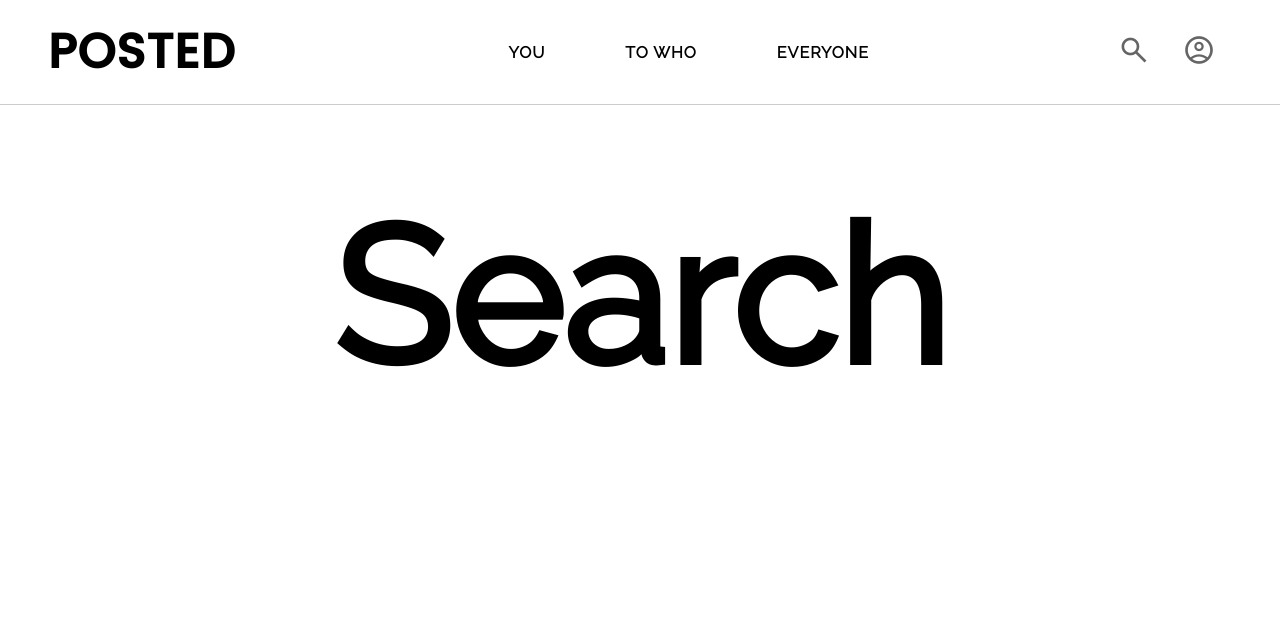
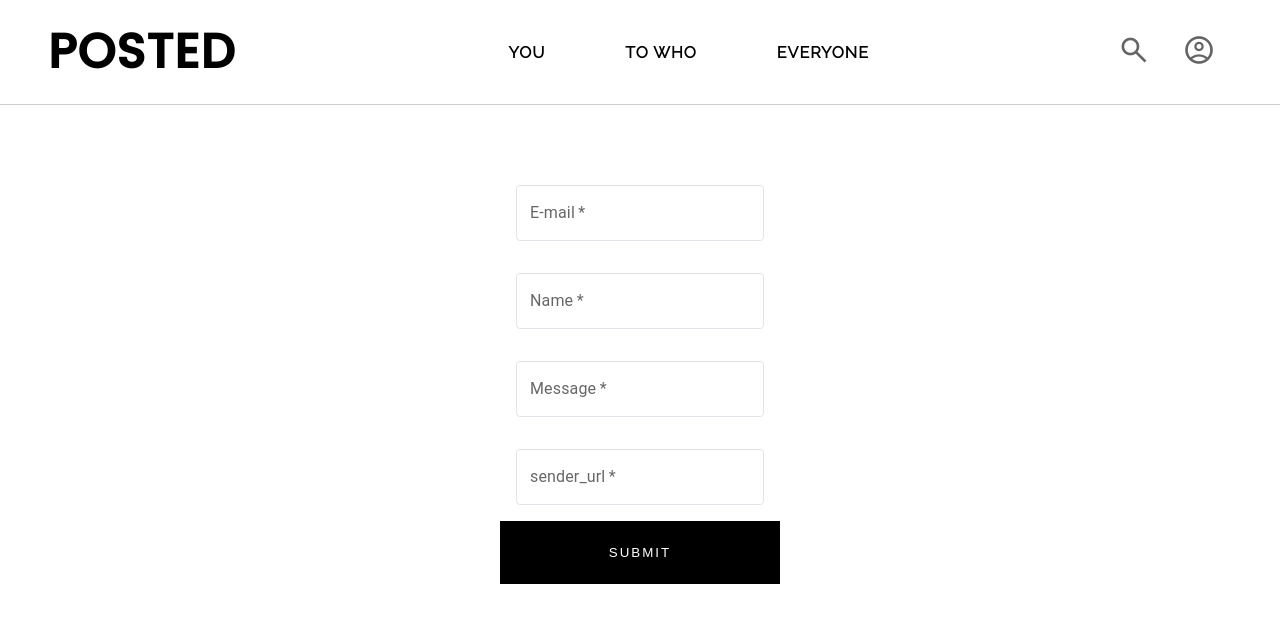
Before and after one commit to LibanWasTaken/posted, a React (Create React App) app: page /search in a window 1280 px wide. Shown: the top 622 px of the page. Built offline with nearby package versions, Linux system fonts and the light colour scheme; no server answers.

Commit message:
data base connected

```diff
--- a/package.json
+++ b/package.json
@@ -3,6 +3,7 @@
   "version": "0.1.0",
   "private": true,
   "dependencies": {
+    "@emailjs/browser": "^3.11.0",
     "@emotion/react": "^11.11.1",
     "@emotion/styled": "^11.11.0",
     "@lexical/react": "^0.12.0",
@@ -10,7 +11,6 @@
     "@testing-library/jest-dom": "^5.17.0",
     "@testing-library/react": "^13.4.0",
     "@testing-library/user-event": "^13.5.0",
-    "emailjs": "^4.0.2",
     "firebase": "^10.3.0",
     "lexical": "^0.12.0",
     "react": "^18.2.0",
@@ -18,6 +18,7 @@
     "react-router-dom": "^6.15.0",
     "react-scripts": "5.0.1",
     "styled-components": "^6.0.7",
+    "swup": "^4.3.4",
     "web-vitals": "^2.1.4"
   },
   "scripts": {
--- a/src/components/Diary.js
+++ b/src/components/Diary.js
@@ -92,7 +92,7 @@ export default function Diary({ open, handleClose, info }) {
               aria-label="close"
             >
               {/* <CloseIcon /> */}
-              <span class="material-symbols-outlined">close</span>
+              <span className="material-symbols-outlined">close</span>
             </IconButton>
             <Typography sx={{ ml: 2, flex: 1 }} variant="h6" component="div">
               Diary
--- a/src/components/DiaryII.js
+++ b/src/components/DiaryII.js
@@ -21,13 +21,13 @@ const DiaryII = ({ isOpen, onClose }) => {
       <Content open={isOpen}>
         <div className="header">
           <div className="left">
-            <span class="material-symbols-outlined" onClick={onClose}>
+            <span className="material-symbols-outlined" onClick={onClose}>
               close
             </span>
             <h1>Diary</h1>
           </div>
 
-          <span class="material-symbols-outlined right">Save</span>
+          <span className="material-symbols-outlined right">Save</span>
         </div>
 
         <div className="notes">
--- a/src/components/Navbar.js
+++ b/src/components/Navbar.js
@@ -17,30 +17,29 @@ import {
 // import Badge from "@mui/material/Badge";
 
 const Navbar = () => {
-  const db = getDatabase();
-  const [cartLength, setCartLength] = useState(null);
-  const [loading, setLoading] = useState(true);
+  // const db = getDatabase();
+  // const [cartLength, setCartLength] = useState(null);
+  // const [loading, setLoading] = useState(true);
 
-  const values = AccPage();
-  let currentUser;
-  if (values.logged) {
-    currentUser = values.user;
-  }
-  // Admin
-  let isAdmin = false;
-  if (values.adminLogged) {
-    isAdmin = true;
-  }
+  // const values = AccPage();
+  // let currentUser;
+  // if (values.logged) {
+  //   currentUser = values.user;
+  // }
+  // let isAdmin = false;
+  // if (values.adminLogged) {
+  //   isAdmin = true;
+  // }
 
-  useEffect(() => {
-    if (currentUser) {
-      const cartRef = ref(db, "users/" + currentUser.uid + "/cart");
-      onValue(cartRef, (snapshot) => {
-        let data = snapshot.val();
-        setCartLength(Object.keys(data).length);
-      });
-    }
-  }, [currentUser]);
+  // useEffect(() => {
+  //   if (currentUser) {
+  //     const cartRef = ref(db, "users/" + currentUser.uid + "/cart");
+  //     onValue(cartRef, (snapshot) => {
+  //       let data = snapshot.val();
+  //       setCartLength(Object.keys(data).length);
+  //     });
+  //   }
+  // }, [currentUser]);
 
   // Window width
   const [windowWidth, setWindowWidth] = useState(window.innerWidth);
@@ -84,13 +83,13 @@ const Navbar = () => {
                     </a>
                   </li>
 
-                  {isAdmin && (
+                  {/* {isAdmin && (
                     <li>
                       <a className="navLinks" href="/admin">
                         Admin
                       </a>
                     </li>
-                  )}
+                  )} */}
                 </ul>
               </div>
             )}
@@ -101,10 +100,10 @@ const Navbar = () => {
               ) : (
                 <div>
                   <a href="/search" className="icon">
-                    <span class="material-symbols-outlined">search</span>
+                    <span className="material-symbols-outlined">search</span>
                   </a>
                   <a href="/account" className="icon">
-                    <span class="material-symbols-outlined">
+                    <span className="material-symbols-outlined">
                       account_circle
                     </span>
                   </a>
--- a/src/index.css
+++ b/src/index.css
@@ -4,3 +4,26 @@ body {
     "Roboto", "Oxygen", "Ubuntu", "Cantarell", "Fira Sans", "Droid Sans",
     "Helvetica Neue", sans-serif;
 }
+
+.classicBtn {
+  background-color: black;
+  padding: 1.5rem 2.5rem;
+  color: white;
+  letter-spacing: 2px;
+  outline: none;
+  text-transform: uppercase;
+  border: none;
+}
+
+.classicBtn:hover {
+  cursor: pointer;
+  transition: 0.3s;
+  padding: 1.5rem 2.7rem;
+  letter-spacing: 3px;
+}
+
+.classicBtn:active {
+  color: black;
+  transition: 0s;
+  background-color: whitesmoke;
+}
--- a/src/pages/OwnPage.js
+++ b/src/pages/OwnPage.js
@@ -37,13 +37,13 @@ const OwnPage = () => {
       </div>
       <div className="components">
         <button className="add diary" onClick={handleDiaryOpen}>
-          <span class="material-symbols-outlined">add_notes</span>
+          <span className="material-symbols-outlined">add_notes</span>
         </button>
         <button className="add link">
-          <span class="material-symbols-outlined">add_link</span>
+          <span className="material-symbols-outlined">add_link</span>
         </button>
         <button className="add etc">
-          <span class="material-symbols-outlined">add</span>
+          <span className="material-symbols-outlined">add</span>
         </button>
       </div>
       {/* <Diary open={diaryOpen} handleClose={handleDiaryClose} info={info} /> */}
--- a/src/pages/SearchPage.js
+++ b/src/pages/SearchPage.js
@@ -1,46 +1,147 @@
-import React from "react";
+import React, { useState, useRef } from "react";
 import styled from "styled-components";
-const SearchPage = () => {
+import TextField from "@mui/material/TextField";
+import emailjs from "@emailjs/browser";
+import { SERVICE_ID, TEMPLATE_ID, USER_PUBLIC_ID } from "../services/constants";
+
+const Search = () => {
+  const name = "Liban";
+  const [end, setEnd] = useState("");
+  const form = useRef();
+
+  const sendEmail = (e) => {
+    e.preventDefault();
+
+    emailjs
+      .sendForm(SERVICE_ID, TEMPLATE_ID, form.current, USER_PUBLIC_ID)
+      .then(
+        (result) => {
+          console.log(result.text);
+        },
+        (error) => {
+          console.log(error.text);
+        }
+      );
+  };
+
+  function ending(e) {
+    e.preventDefault();
+
+    setEnd(true);
+    setTimeout(() => {
+      window.location.replace("/");
+    }, 3000);
+  }
+
+  const CssTextField = styled(TextField)({
+    "& label.Mui-focused": {
+      color: "#000000",
+    },
+    "& .MuiInput-underline:after": {
+      borderBottomColor: "#B2BAC2",
+    },
+    "& .MuiOutlinedInput-root": {
+      "& fieldset": {
+        borderColor: "#E0E3E7",
+      },
+      "&:hover fieldset": {
+        borderColor: "#B2BAC2",
+      },
+      "&.Mui-focused fieldset": {
+        borderColor: "#000000",
+      },
+    },
+  });
+
   return (
-    <Theme>
-      <div className={localStorage.getItem("theme")}>
-        <Wrapper className="page-100">
-          <h1>Search</h1>
-        </Wrapper>
-      </div>
-    </Theme>
+    <Wrapper>
+      <form
+        ref={form}
+        className="form"
+        onSubmit={console.log("enable it dummy")}
+      >
+        {/* <form ref={form} className="form" onSubmit={sendEmail}> */}
+        <CssTextField
+          id="outlined-basic"
+          className="input"
+          label="E-mail"
+          variant="outlined"
+          type="email"
+          required
+          name="to_mail"
+        />
+        <CssTextField
+          id="outlined-basic"
+          className="input"
+          label="Name"
+          required
+          name="from_name"
+          variant="outlined"
+        />
+        <CssTextField
+          id="outlined-basic"
+          className="input"
+          label="Message"
+          required
+          name="message"
+          variant="outlined"
+        />
+        <CssTextField
+          id="outlined-basic"
+          className="input"
+          label="sender_url"
+          required
+          name="sender_url"
+          variant="outlined"
+        />
+        <button type="submit" className="classicBtn">
+          Submit
+        </button>
+      </form>
+    </Wrapper>
   );
 };
 
 const Wrapper = styled.main`
   display: flex;
+  flex-direction: column;
+  align-items: center;
   justify-content: center;
-  /* align-items: center; */
-  text-align: center;
-  h1 {
-    font-size: 12rem;
-    margin: 5rem 0 2rem;
+  margin-top: 2rem;
+  .form {
+    margin: 2rem;
+    display: flex;
+    flex-direction: column;
+    .input {
+      margin: 1rem;
+    }
   }
-  h3 {
-    text-transform: none;
-    margin: 2rem 0;
+
+  .field {
+    margin-bottom: 10px;
   }
-  .btn {
-    font-size: larger;
-    text-decoration: none;
-    background-color: black;
-    color: white;
-    padding: 15px 20px;
+
+  .field label {
+    display: block;
+    font-size: 12px;
+    color: #777;
+  }
+
+  .field input {
+    display: block;
+    min-width: 250px;
+    line-height: 1.5;
+    font-size: 14px;
+  }
+
+  input[type="submit"] {
+    display: block;
+    padding: 6px 30px;
+    font-size: 14px;
+    background-color: #4460aa;
+    color: #fff;
+    border: none;
   }
 `;
 
-const Theme = styled.main`
-  .dark {
-    color: whitesmoke;
-    .page-100 {
-      background-color: #222;
-    }
-  }
-`;
-
-export default SearchPage;
+export default Search;
--- a/src/pages/SettingsPage.js
+++ b/src/pages/SettingsPage.js
@@ -1,13 +1,83 @@
-import React from "react";
+import React, { useState, useEffect } from "react";
 import styled from "styled-components";
+import { AccPage } from "./accountPage";
+import {
+  getDatabase,
+  ref,
+  set,
+  onValue,
+  update,
+  remove,
+} from "firebase/database";
+
 const SettingsPage = () => {
+  const [userInfo, setUserInfo] = useState(null);
+
+  // Setting User and Database
+  const values = AccPage();
+  const db = getDatabase();
+  let currentUser;
+  if (values.logged) {
+    currentUser = values.user;
+  }
+  useEffect(() => {
+    if (currentUser) {
+      const infoRef = ref(db, "users/" + currentUser.uid + "/info");
+      onValue(infoRef, (snapshot) => {
+        let data = snapshot.val();
+        setUserInfo(data);
+      });
+    }
+  }, [currentUser]);
+
+  const userDetails = {
+    firstName: "Liban",
+    lastName: "",
+    middleName: "",
+    prefix: "",
+    suffix: "",
+    dob: "03072004",
+    cityOfBirth: "",
+    stateOfBirth: "",
+    countryOfBirth: "",
+    gender: "",
+    phoneNumber: "",
+    emailAddress: "",
+    homeAddress: "",
+    mailingAddress: "",
+    occupation: "",
+    spouse: "",
+    children: "",
+    bloodType: "",
+    mail1: "",
+    mail2: "",
+    // mail3: emailAddress,
+  };
+  function updateUserDetails() {
+    const updates = {};
+    updates["/users/" + currentUser.uid + "/info/"] = userDetails;
+    update(ref(db), updates);
+    console.log("updated");
+  }
+
+  if (userInfo) {
+    console.log(userInfo);
+    console.log(userInfo.dob);
+    console.log(userInfo["dob"]);
+  }
   return (
-    <Wrapper className="page-100">
+    <Wrapper>
+      {currentUser ? (
+        <div>
+          <button className="classicBtn" onClick={updateUserDetails}>
+            Submit
+          </button>
           <div className="section recipient">
-        <h1>Who are you going to send tho?</h1>
+            <h1>Who are you going to send tho? </h1>
             <h4>tip on who to send, how etc</h4>
             <h3>Mail 1, short msg 100 letter</h3>
             <h3>Mail 2, short msg 100 letter</h3>
+            <button className="classicBtn">Edit</button>
             <h2>More..</h2>
             <h3>default - mail 3 - self </h3>
             <h3>default - How long should delays - 1month</h3>
@@ -20,26 +90,38 @@ const SettingsPage = () => {
             <h3>First Name</h3>
             <h3>Last Name</h3>
             <h3>Middle Name</h3>
+            <button className="classicBtn">Edit</button>
+
             <h3>Prefix</h3>
             <h3>Suffix</h3>
             <h3>Date of Birth</h3>
             <h3>City of Birth</h3>
+            <h2>more..</h2>
+
             <h3>State of Birth</h3>
             <h3>Country of Birth</h3>
             <h3>Gender</h3>
             <h3>Phone Number</h3>
             <h3>Email Address</h3>
+            <h2>More..</h2>
+
             <h3>Home Address</h3>
             <h3>Mailing Address</h3>
             <h3>Occupation</h3>
             <h3>Spouse-s</h3>
             <h3>Children-s</h3>
             <h3>Blood Type</h3>
+            <h2>MORE..</h2>
+
             <h3>Medical Conditions</h3>
             <h3>Medications</h3>
             <h3>Social Media Profiles</h3>
             <h3>Online Usernames</h3>
           </div>
+        </div>
+      ) : (
+        <h1>Log in</h1>
+      )}
     </Wrapper>
   );
 };
@@ -51,6 +133,8 @@ const Wrapper = styled.main`
   text-align: left;
   flex-direction: column; */
   margin: 2rem 0 5rem 2rem;
+  .classicBtn {
+  }
   .recipient {
     margin-bottom: 3rem;
   }
```
Also changed, not shown: src/App.css (deleted, +0 -38 lines), 1 other file (tests, documents, lock files or other folders). Lines whose indentation alone changed are shown as unchanged.
